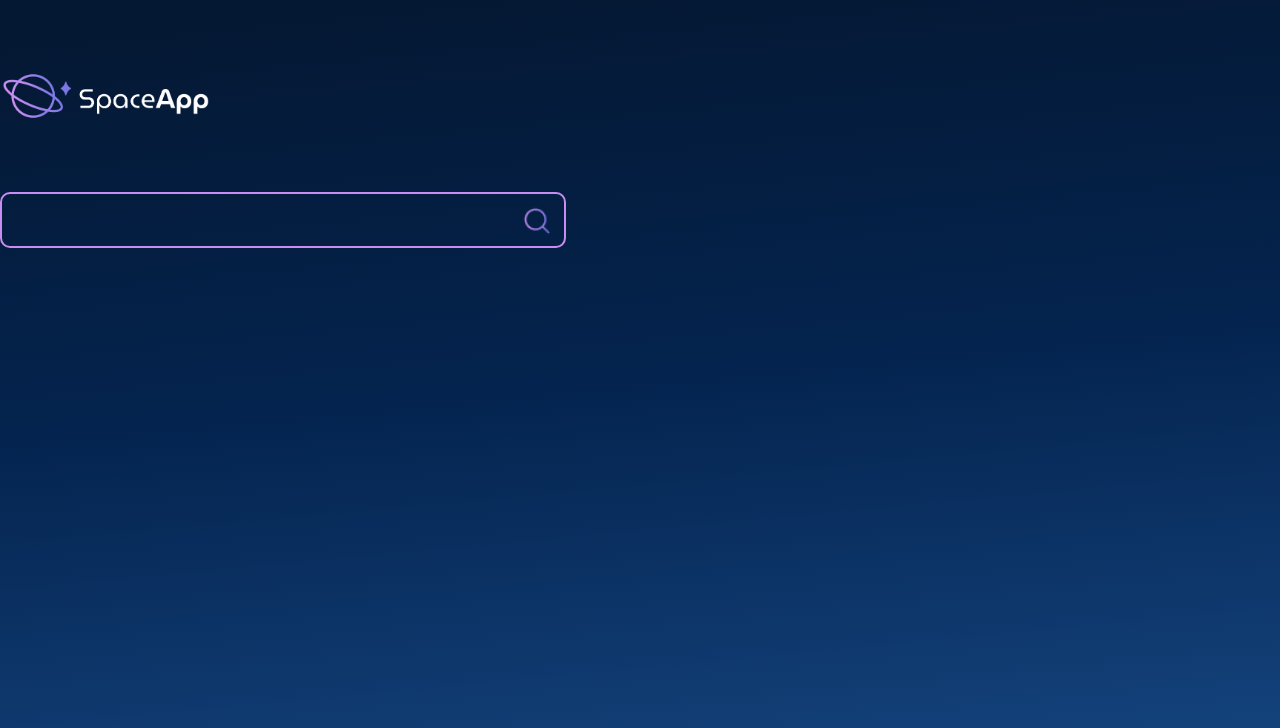
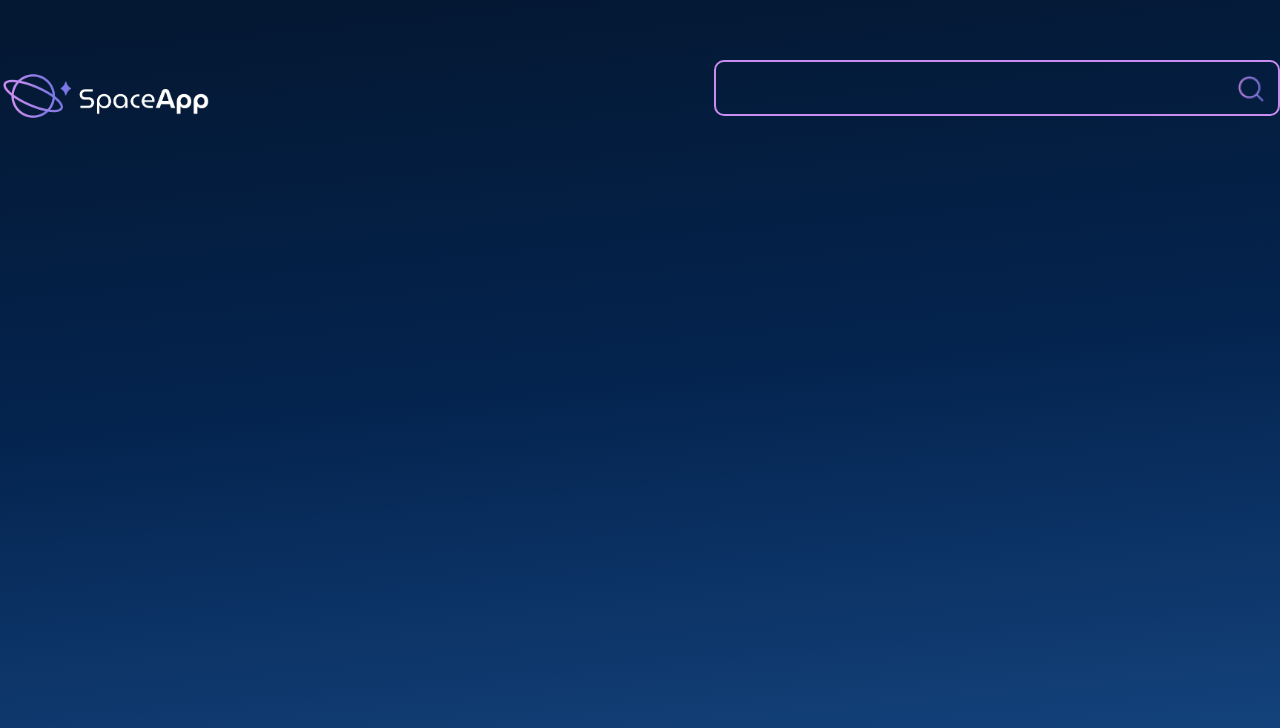
Before and after one commit to Guss-Mello/space-app-alura, a React (Vite) app in the folder space-app/: page / in a window 1280 px wide. Shown: the top 728 px of the page. Built offline with nearby package versions, Linux system fonts and the light colour scheme.

Commit message:
Coloquei o CampoTexto dentro do cabecalho

```diff
--- a/space-app/src/App.jsx
+++ b/space-app/src/App.jsx
@@ -17,7 +17,6 @@ function App() {
     <FundoGradiente>
       <EstilosGlobais />
       <Cabecalho />
-      <CampoTexto />
     </FundoGradiente>
   )
 }
--- a/space-app/src/assets/componentes/Cabecalho/index.jsx
+++ b/space-app/src/assets/componentes/Cabecalho/index.jsx
@@ -1,4 +1,5 @@
 import { styled } from 'styled-components';
+import CampoTexto from '../CampoTexto';
 
 const HeaderStyled = styled.header`
     padding: 60px 0;
@@ -14,6 +15,7 @@ const Cabecalho = () => {
         return(<>
             <HeaderStyled>
                 <img src='/imagens/logo.png' alt='logo' />
+                <CampoTexto />
             </HeaderStyled>
         </>)
 }
```
